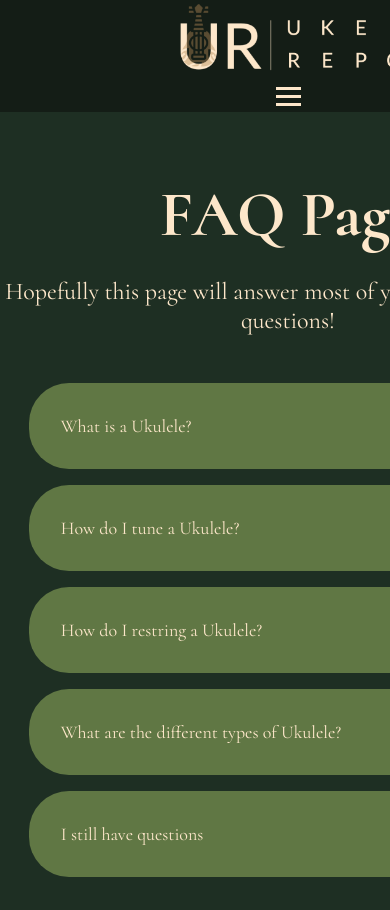
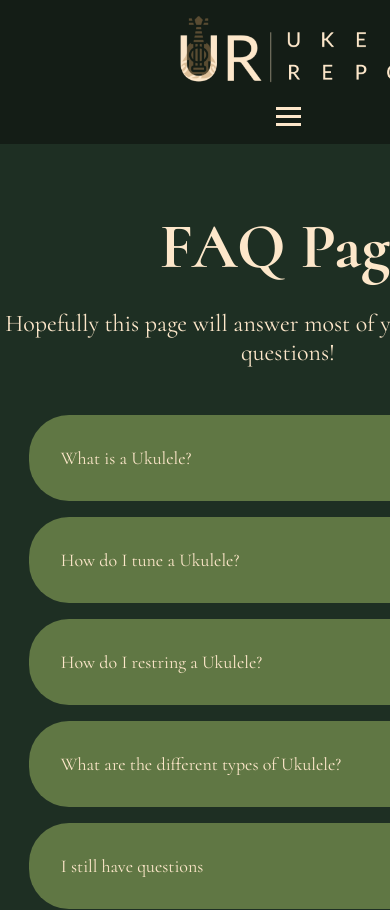
Before and after one commit to emwu1024/ukulele-react, a React (Vite) app: page /faq in a window 390 px wide. Shown: the top 910 px of the page. Built offline with nearby package versions, Linux system fonts and the light colour scheme.

Commit message:
more navbar fixes

```diff
--- a/index.html
+++ b/index.html
@@ -3,7 +3,8 @@
   <head>
     <meta charset="UTF-8" />
     <link rel="icon" type="image/svg+xml" href="/ukufav.png" />
-    <meta name="viewport" content="width=device-width, initial-scale=1.0" />
+    <!-- <meta name="viewport" content="width=device-width, initial-scale=1.0" /> -->
+    <meta name="viewport" content="width=960; user-scalable=0;" />
     <title>Ukulele Repo</title>
   </head>
   <body>
--- a/src/components/Navbar/Navbar.css
+++ b/src/components/Navbar/Navbar.css
@@ -1,4 +1,3 @@
-/* Navbar Styling */
 .navbar {
   background: #141d16;
   height: 7rem;
@@ -9,41 +8,22 @@
   position: sticky;
   top: 0;
   z-index: 999;
-  /* opacity: 0.93; */
 }
 
 .navbar-container {
   display: flex;
   justify-content: space-between;
-  z-index: 1;
   width: 100%;
   margin: 0 auto;
   padding: 0 50px;
 }
 
 #navbar-logo {
-  /* display: flex; */
   cursor: pointer;
   text-decoration: none;
   object-fit: fill;
   height: 80px !important;
 }
-
-/* Old text based logo */
-/* #navbar-logo {
-    background-color: #7dd181;
-    background-image: linear-gradient(to top, #96e8bc 0%, #397957 100%);
-    background-size: 100%;
-    -webkit-background-clip: text;
-    -moz-background-clip: text;
-    -webkit-text-fill-color: transparent;
-    -moz-text-fill-color: transparent;
-    display: flex;
-    align-items: center;
-    cursor: pointer;
-    text-decoration: none;
-    font-size: 2rem;
-  } */
 
 .fa-guitar {
   margin-right: 0.5rem;
@@ -106,12 +86,11 @@
   transition: all 0.4s ease;
 }
 
-/* Mobile Responsibr Styling */
-/* currently broken WIP */
 @media screen and (max-width: 960px) {
   .navbar-container {
     flex-direction: column;
     align-items: center;
+    background: #141d16;
   }
 
   .navbar-menu {
@@ -154,6 +133,7 @@
 
   #mobile-menu {
     cursor: pointer;
+    margin-top: 0.5rem;
   }
 
   #mobile-menu.is-active .bar:nth-child(2) {
@@ -167,4 +147,8 @@
   #mobile-menu.is-active .bar:nth-child(3) {
     transform: translateY(-8px) rotate(-45deg);
   }
+
+  .navbar {
+    height: 9rem;
+  }
 }
--- a/src/styles.css
+++ b/src/styles.css
@@ -20,8 +20,8 @@ html {
 /* Mobile Responsive Styling */
 @media screen and (max-width: 768px) {
   .main-container {
-    display: grid;
-    grid-template-columns: auto;
+    /* display: grid;
+    grid-template-columns: auto; */
     align-items: center;
     justify-self: center;
     height: 90vh;
```
